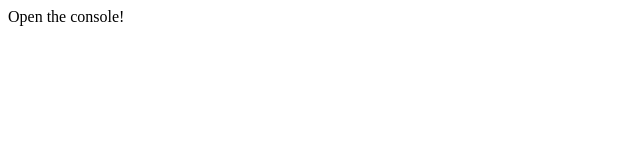
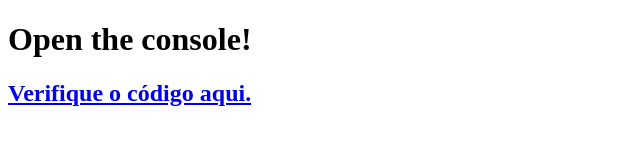
Before and after one commit to jveiiga/project-oregon-trail-heranca, a plain HTML site: page index.html in a window 1280 px wide. Shown: the whole page, without its empty margins (0-640 px from the left). Drawn offline with Linux system fonts and the light colour scheme.

Commit message:
feat: link html

```diff
--- a/index.html
+++ b/index.html
@@ -7,7 +7,8 @@
     <title>Document</title>
 </head>
 <body>
-    Open the console!
+    <h1>Open the console!</h1>
+    <h2><a href="https://github.com/jveiiga/project-oregon-trail-heranca/blob/main/oregontrailinheritance.js" target="_blank">Verifique o código aqui.</a></h2>
     <script src="oregontrailinheritance.js"></script>
 </body>
 </html>
```
